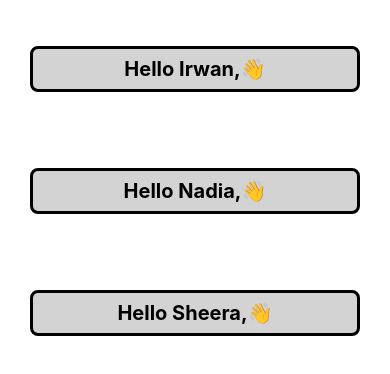
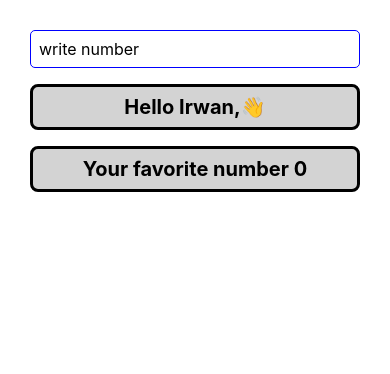
Before and after one commit to irwantsiregar/react_native, a React Native app: screen / in a window 390 px wide. Shown: the top 374 px of the page. Built offline with nearby package versions, Linux system fonts and the light colour scheme.

Commit message:
react hooks: useState

```diff
--- a/App.js
+++ b/App.js
@@ -6,8 +6,6 @@ export default function App() {
   return (
     <View>
       <HelloWorld name="Irwan"/>
-      <HelloWorld name="Nadia"/>
-      <HelloWorld name="Sheera"/>
     </View>
   )
 }
--- a/assets/style.js
+++ b/assets/style.js
@@ -15,6 +15,13 @@ const styles = StyleSheet.create({
     textAlign: 'center',
     fontSize: 20,
     fontWeight: 'bold',
+  },
+  input: {
+    padding: 8,
+    fontSize: '16px',
+    borderWidth: 1,
+    borderColor: 'blue',
+    borderRadius: 5,
   }
 });
 
--- a/components/Hello.js
+++ b/components/Hello.js
@@ -1,11 +1,19 @@
-import React from 'react';
-import { View, Text } from 'react-native';
+import React, { useState } from 'react';
+import { View, Text, TextInput } from 'react-native';
 import { styles } from '../assets/style';
 
 const HelloWorld = ({ name }) => {
+  const [number, setNumber] = useState(0);
+
+  const updateNumber = (_number) => {
+    setNumber(_number);
+  }
+
   return (
     <View style={styles.container}>
+      <TextInput style={styles.input} placeholder="write number" onChangeText={updateNumber} />
       <Text style={styles.teks}>Hello {name},👋</Text>
+      <Text style={styles.teks}>Your favorite number {number}</Text>
     </View>
   )
 }
```
